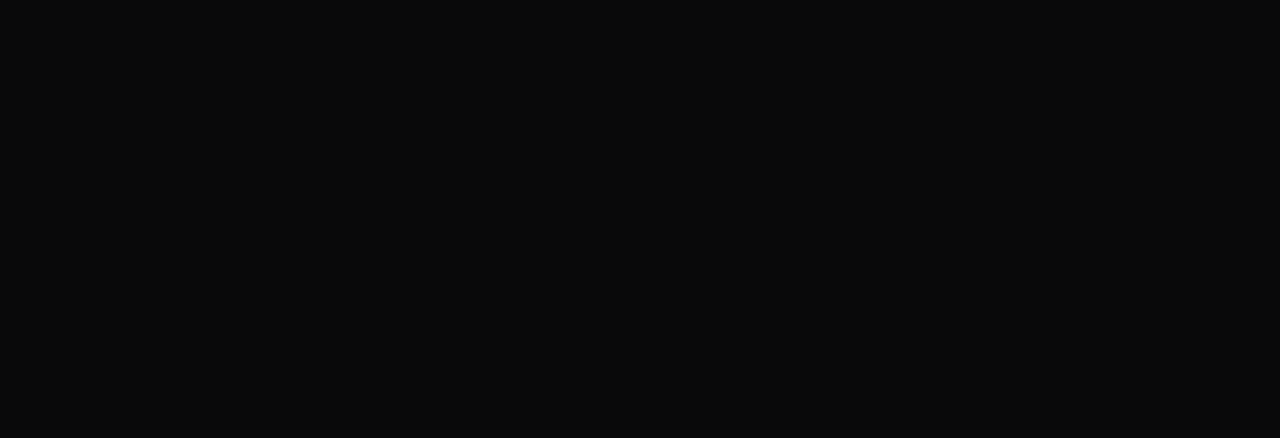
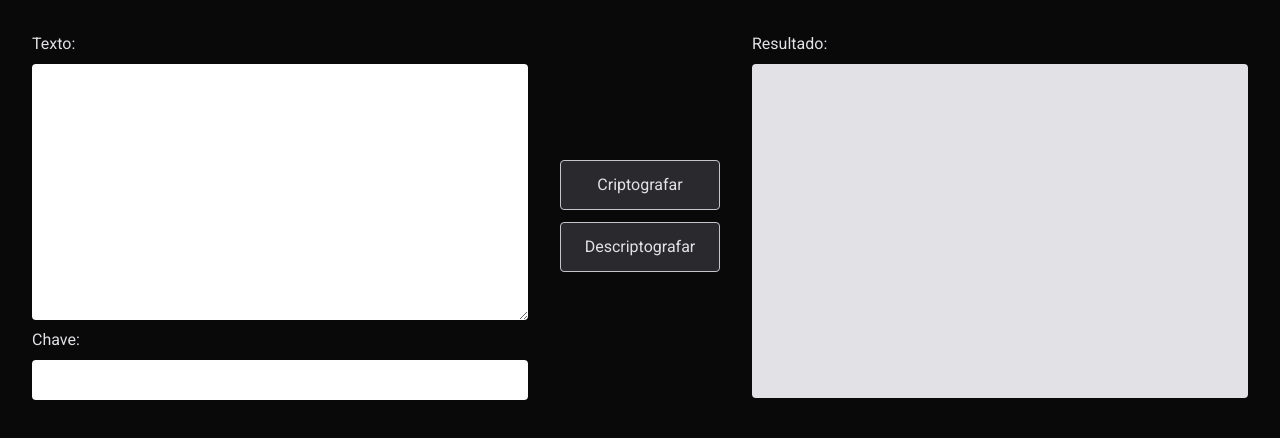
Before and after one commit to TiagoFreitas03/app-collection, a React (Vite) app: page /vigenere-cipher in a window 1280 px wide. Before the commit this address had no page. Shown: the top 438 px of the page. Built offline with nearby package versions, Linux system fonts and the light colour scheme.

Commit message:
Aplicação Vigenere Cipher

```diff
--- a/src/App.tsx
+++ b/src/App.tsx
@@ -17,6 +17,7 @@
 import { IOTMailboxSimulator } from './apps/IOTMailboxSimulator'
 import { Json2Csv } from './apps/Json2Csv'
 import { RandomNumberGenerator } from './apps/RandomNumberGenerator'
+import { VigenereCipher } from './apps/VigenereCipher'
 import { Weather } from './apps/Weather'
 import { WindChill } from './apps/WindChill'
 import { WordFrequency } from './apps/WordFrequency'
@@ -41,6 +42,7 @@
 			<Link to='/hello'>Hello App</Link>
 			<Link to='/json-2-csv'>JSON 2 CSV</Link>
 			<Link to='/random-number'>Random Number Generator</Link>
+			<Link to='/vigenere-cipher'>Vigenere Cipher</Link>
 			<Link to='/weather'>Weather</Link>
 			<Link to='/wind-chill'>Wind Chill</Link>
 			<Link to='/word-frequency'>Word Frequency</Link>
@@ -70,6 +72,7 @@
 				<Route path='/hello' element={<Hello />} />
 				<Route path='/json-2-csv' element={<Json2Csv />} />
 				<Route path='/random-number' element={<RandomNumberGenerator />} />
+				<Route path='/vigenere-cipher' element={<VigenereCipher />} />
 				<Route path='/weather' element={<Weather />} />
 				<Route path='/wind-chill' element={<WindChill />} />
 				<Route path='/word-frequency' element={<WordFrequency />} />
--- /dev/null
+++ b/src/apps/VigenereCipher.tsx
@@ -0,0 +1,109 @@
+import { useState } from 'react'
+
+const ALPHABET = 'ABCDEFGHIJKLMNOPQRSTUVWXYZ'.split('')
+
+export function VigenereCipher() {
+	const [text, setText] = useState('')
+	const [keyword, setKeyword] = useState('')
+	const [result, setResult] = useState('')
+
+	function generateKey(str: string, key: string) {
+		let i = key.length, j = 0
+
+		while (key.length < str.length) {
+			if (str[i] === ' ')
+				key += ' '
+			else {
+				if (key[j] === ' ')
+					j++
+
+				key += key[j]
+				j++
+			}
+
+			i++
+		}
+
+		return key.toUpperCase()
+	}
+
+	function encryptText() {
+		if (text === '' || keyword === '')
+			return alert('Preencha os campos')
+
+		const key = generateKey(text, keyword).toUpperCase()
+		console.log(key)
+
+		const res = text.split('').map((letter, index) => {
+			letter = letter.toUpperCase()
+
+			if (!ALPHABET.includes(letter))
+				return ' '
+
+			const pos = (ALPHABET.indexOf(letter) + ALPHABET.indexOf(key[index])) % 26
+			return ALPHABET[pos]
+		})
+
+		setResult(res.join(''))
+	}
+
+	function decryptText() {
+		if (text === '' || keyword === '')
+			return alert('Preencha os campos')
+
+		const key = generateKey(text, keyword).toUpperCase()
+
+		const res = text.split('').map((letter, index) => {
+			letter = letter.toUpperCase()
+
+			if (!ALPHABET.includes(letter))
+				return ' '
+
+			const pos = (ALPHABET.indexOf(letter) - ALPHABET.indexOf(key[index]) + 26) % 26
+			return ALPHABET[pos]
+		})
+
+		setResult(res.join(''))
+	}
+
+	return (
+		<div className='w-full p-8 flex justify-between gap-8'>
+			<div className='flex flex-col w-full'>
+				<label className='block mb-2'>Texto:</label>
+				<textarea
+					value={text}
+					onChange={e => setText(e.target.value.replace(/[^a-z ]/gi, ''))}
+					rows={10}
+					className="w-full rounded p-2 uppercase"
+				/>
+
+				<label className='block my-2'>Chave:</label>
+				<input
+					className="w-full rounded p-2 uppercase"
+					value={keyword}
+					onChange={e => setKeyword(e.target.value.replace(/[^a-z]/gi, ''))}
+				/>
+			</div>
+
+			<div className='my-auto'>
+				<button
+					className='block mx-auto bg-gray-600 border rounded p-3 w-[160px] my-3'
+					onClick={encryptText}
+				>Criptografar</button>
+
+				<button
+					className='block mx-auto bg-gray-600 border rounded p-3 w-[160px] my-3'
+					onClick={decryptText}
+				>Descriptografar</button>
+			</div>
+
+			<div className='flex flex-col w-full rounded h-[366px]'>
+				<p className='block mb-2'>Resultado:</p>
+
+				<div className='bg-gray-100 w-full p-3 rounded h-full'>
+					<p className='text-gray-900'>{result}</p>
+				</div>
+			</div>
+		</div>
+	)
+}
```
Also changed, not shown: 1 other file (tests, documents, lock files or other folders).
